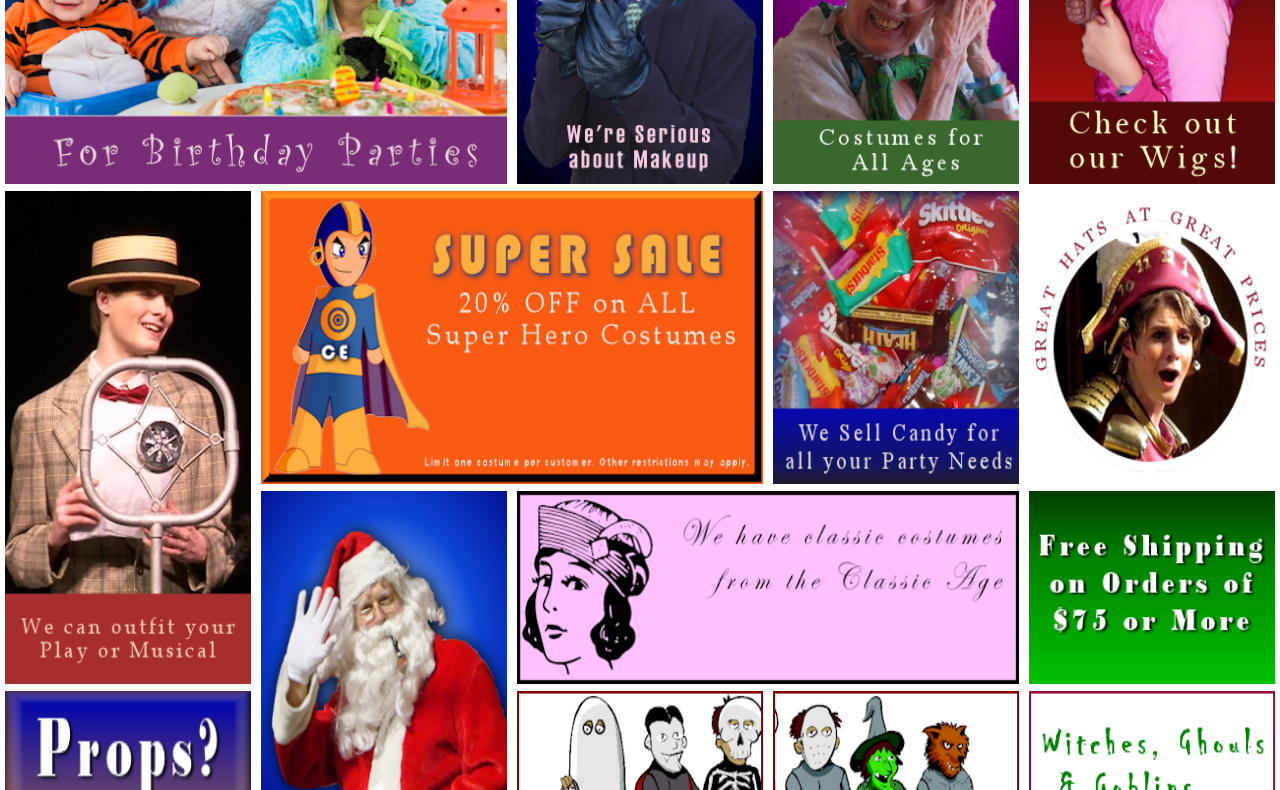
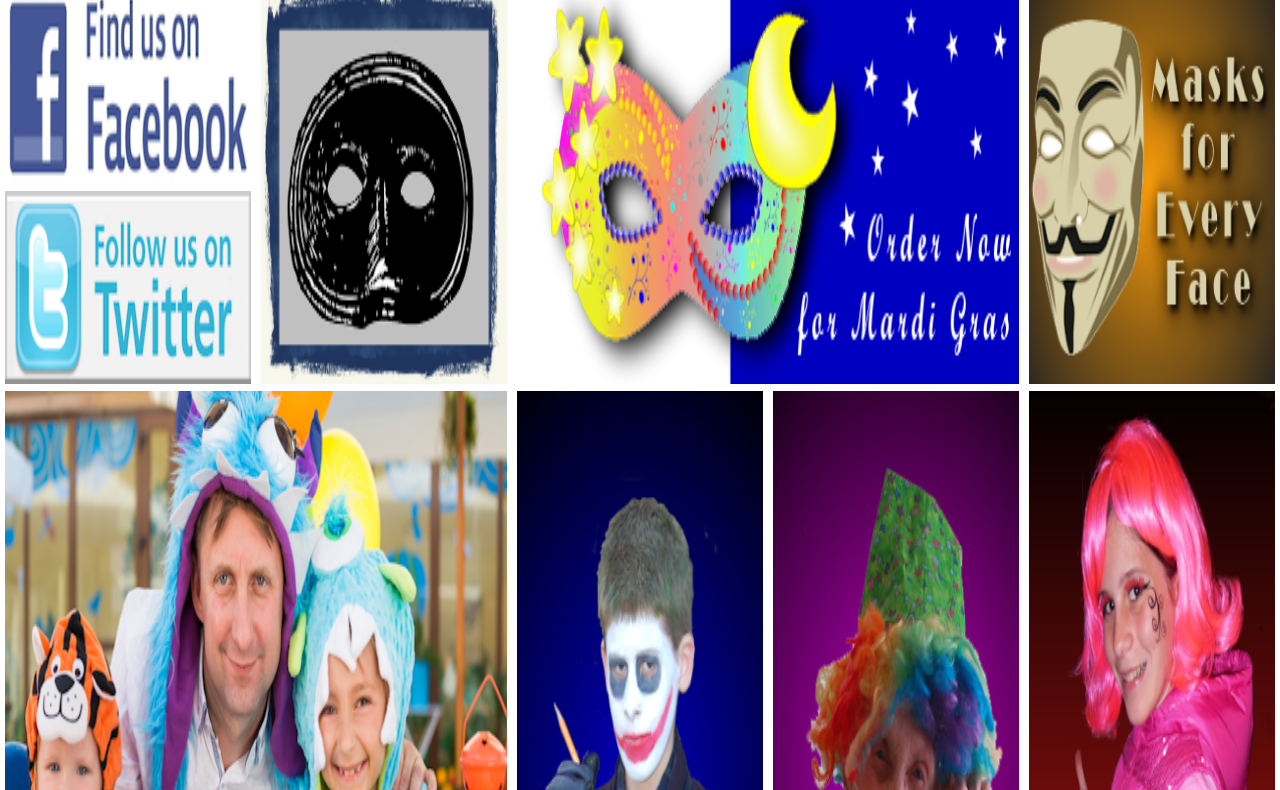
Before and after one commit to JustinMelore/Grid-Practice-Part-2, a plain HTML site: page index.html in a window 1280 px wide. Shown: the part 851-1641 px from the top of the page. Drawn offline with Linux system fonts and the light colour scheme.

Commit message:
Update style.css

```diff
--- a/style.css
+++ b/style.css
@@ -49,7 +49,7 @@ nav {
   background-color: white;
   display: grid;
   grid-template-columns: 20% 20% 20% 20% 20%;
-  grid-template-rows: 12.5vh 12.5vh 25vh 12.5vh 12.5vh 50vh 37.5vh 25vh 25vh;
+  grid-template-rows: 12.5rem 12.5rem 25rem 12.5rem 12.5rem 50rem 37.5rem 25rem 25rem;
   grid-template-areas:
     'logo logo logo  logo logo'
     'logo logo logo logo logo'
```
